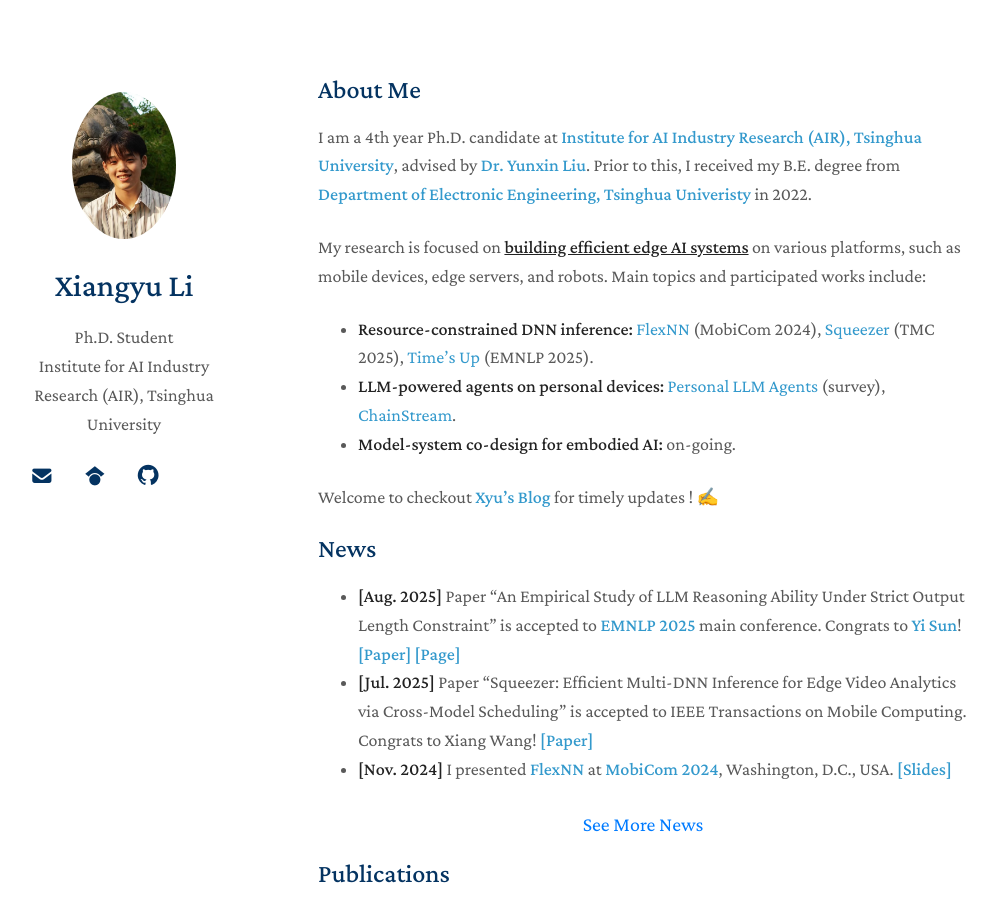
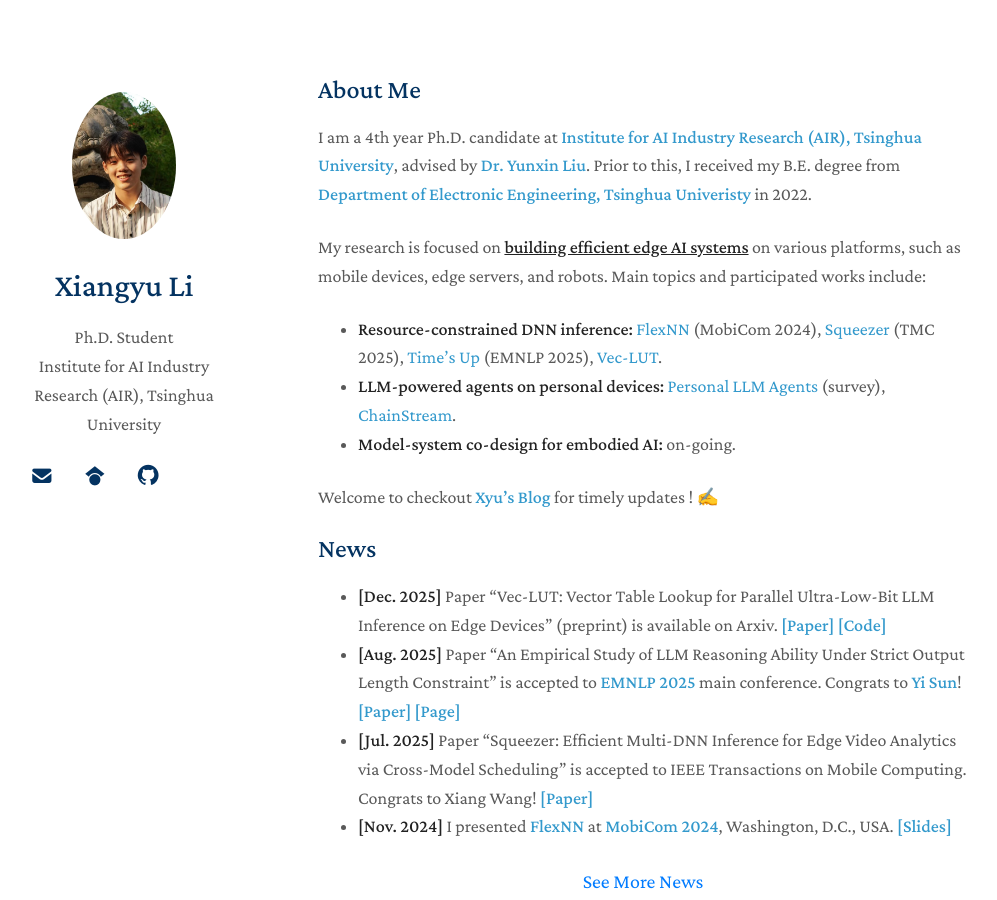
Before and after one commit to xxxxyu/academic, a Jekyll site: the page built from index.md, in a window 1280 px wide and 900 px high. Shown: the whole window, without its empty margins (152-1149 px from the left). Built offline with Jekyll 4.4.1, drawn with Linux system fonts in a browser that asks for light colours; nearby versions of some CDN libraries; a style sheet for code colours, icons or effects is not loaded.

Commit message:
Update index.md and pub (Vec-LUT)

```diff
--- a/index.md
+++ b/index.md
@@ -8,7 +8,7 @@
 
 My research is focused on **<u>building efficient edge AI systems</u>** on various platforms, such as mobile devices, edge servers, and robots. Main topics and participated works include:
 
-- **Resource-constrained DNN inference:** [FlexNN](https://dl.acm.org/doi/pdf/10.1145/3636534.3649391) (MobiCom 2024), [Squeezer](https://ieeexplore.ieee.org/abstract/document/11096018) (TMC 2025), [Time's Up](https://arxiv.org/pdf/2504.14350) (EMNLP 2025).
+- **Resource-constrained DNN inference:** [FlexNN](https://dl.acm.org/doi/pdf/10.1145/3636534.3649391) (MobiCom 2024), [Squeezer](https://ieeexplore.ieee.org/abstract/document/11096018) (TMC 2025), [Time's Up](https://arxiv.org/pdf/2504.14350) (EMNLP 2025), [Vec-LUT](https://www.arxiv.org/abs/2512.06443).
 - **LLM-powered agents on personal devices:** [Personal LLM Agents](https://arxiv.org/pdf/2401.05459) (survey), [ChainStream](https://arxiv.org/pdf/2412.15240).
 - **Model-system co-design for embodied AI:** on-going.
 
@@ -17,6 +17,7 @@
 ## News
 
 <div id="news-list" markdown="1">
+- **[Dec. 2025]** Paper "Vec-LUT: Vector Table Lookup for Parallel Ultra-Low-Bit LLM Inference on Edge Devices" (preprint) is available on Arxiv. **[[Paper]](https://www.arxiv.org/abs/2512.06443)** **[[Code]](https://github.com/Cipherxzc/vlut.cpp)**
 - **[Aug. 2025]** Paper "An Empirical Study of LLM Reasoning Ability Under Strict Output Length Constraint" is accepted to **[EMNLP 2025](https://2025.emnlp.org)** main conference. Congrats to **[Yi Sun](https://scholar.google.com/citations?user=8YHqdcMAAAAJ)**! **[[Paper]](https://arxiv.org/pdf/2504.14350)** **[[Page]](https://time-is-up.github.io)**
 - **[Jul. 2025]** Paper "Squeezer: Efficient Multi-DNN Inference for Edge Video Analytics via Cross-Model Scheduling" is accepted to IEEE Transactions on Mobile Computing. Congrats to Xiang Wang! **[[Paper]](https://ieeexplore.ieee.org/document/11096018)**
 - **[Nov. 2024]** I presented **[FlexNN](https://dl.acm.org/doi/pdf/10.1145/3636534.3649391)** at **[MobiCom 2024](https://www.sigmobile.org/mobicom/2024/)**, Washington, D.C., USA. **[[Slides]](https://github.com/xxxxyu/FlexNN/blob/main/assets/FlexNN-MobiCom.pdf)**
```
Also changed, not shown: _data/publications.yml (+7 -0 lines).
